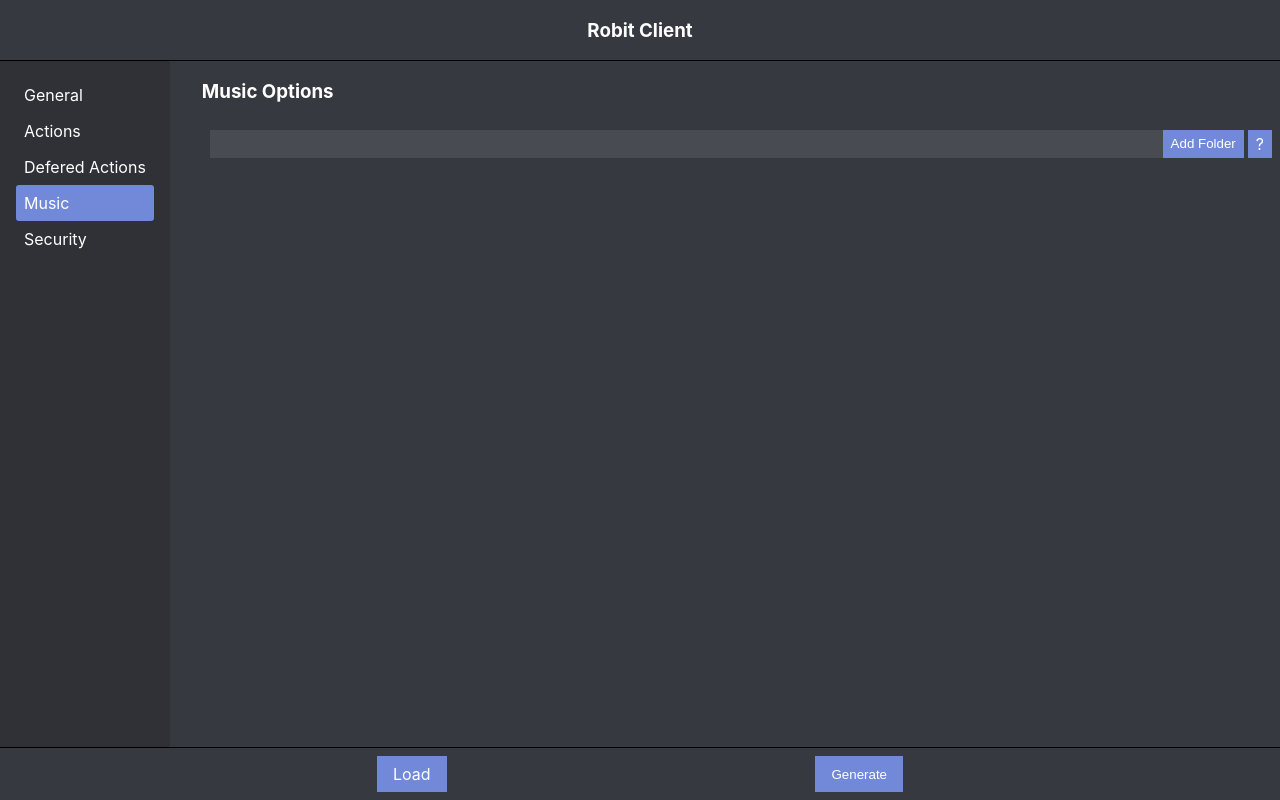
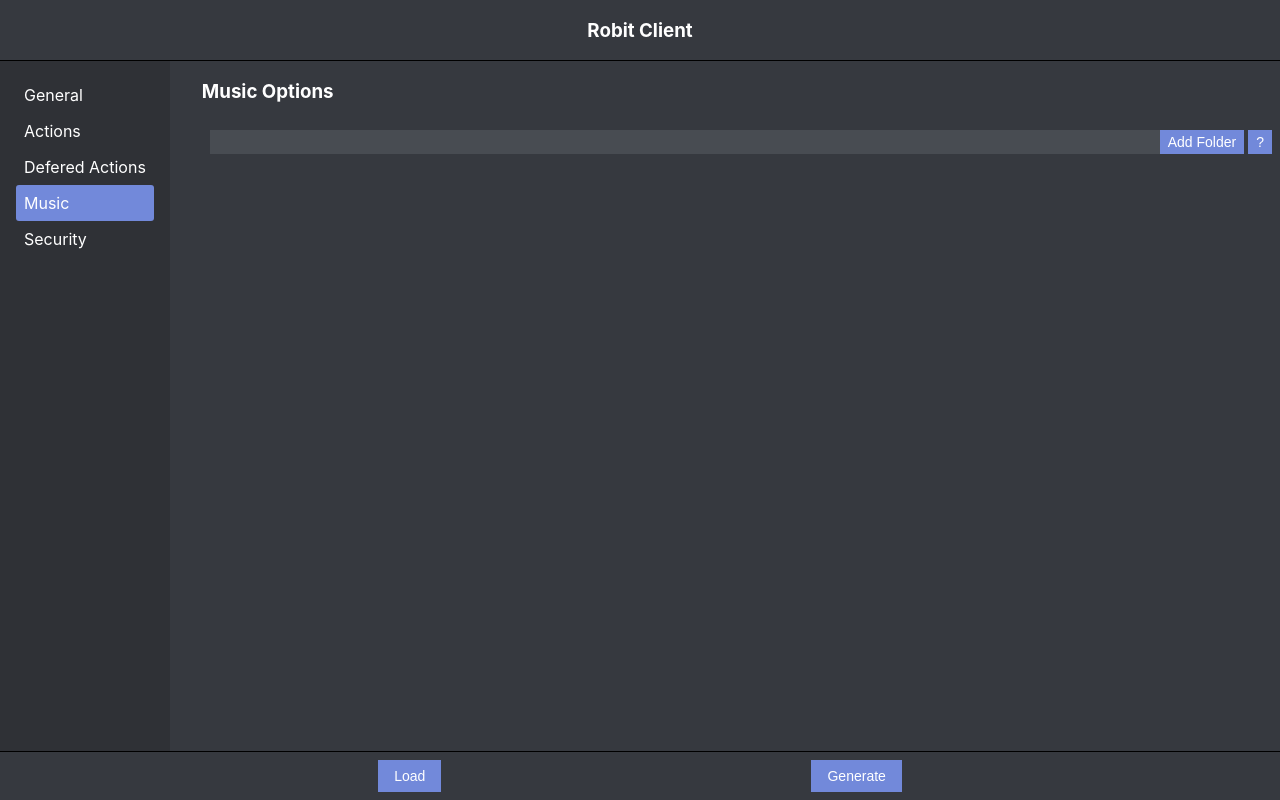
Before and after one commit to JeffreyRiggle/robitclient, a React (Create React App) app: page /music in a window 1280 px wide. Built offline with nearby package versions, Linux system fonts and the light colour scheme.

Commit message:
Update link styling

```diff
--- a/src/Common.scss
+++ b/src/Common.scss
@@ -53,6 +53,16 @@ button, .button {
     padding: $small-padding $default-padding;
     background-color: $action-color;
     color: $text-color;
+    text-rendering: auto;
+    letter-spacing: normal;
+    word-spacing: normal;
+    text-transform: none;
+    text-indent: 0;
+    text-shadow: none;
+    display: inline-block;
+    margin: 0em;
+    font: 400 14px Arial;
+
     cursor: pointer;
 
     &:hover {
@@ -88,3 +98,7 @@ select {
         }
     }
 }
+
+a.button {
+    text-decoration: none;
+}
--- a/src/Security.js
+++ b/src/Security.js
@@ -96,7 +96,7 @@ class Security extends Component {
                 <div key={user.name} className="item">
                   <span className="txt">{user.name}</span>
                   <button onClick={this.removeUser(user)}>Remove</button>
-                  <Link to={`/security/${user.name}`}>Edit</Link>
+                  <Link className="button" to={`/security/${user.name}`}>Edit</Link>
                 </div>
               );
             })}
```
